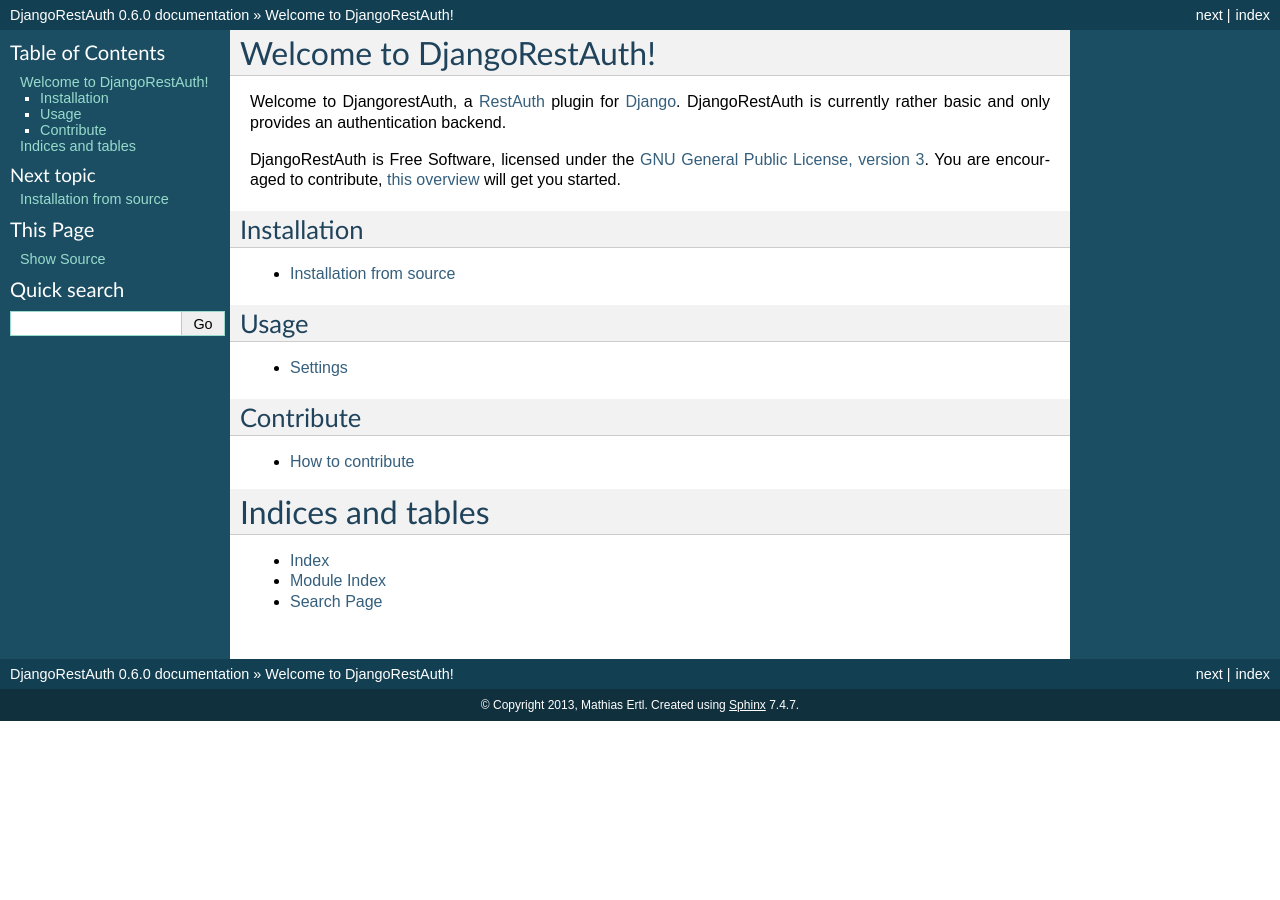
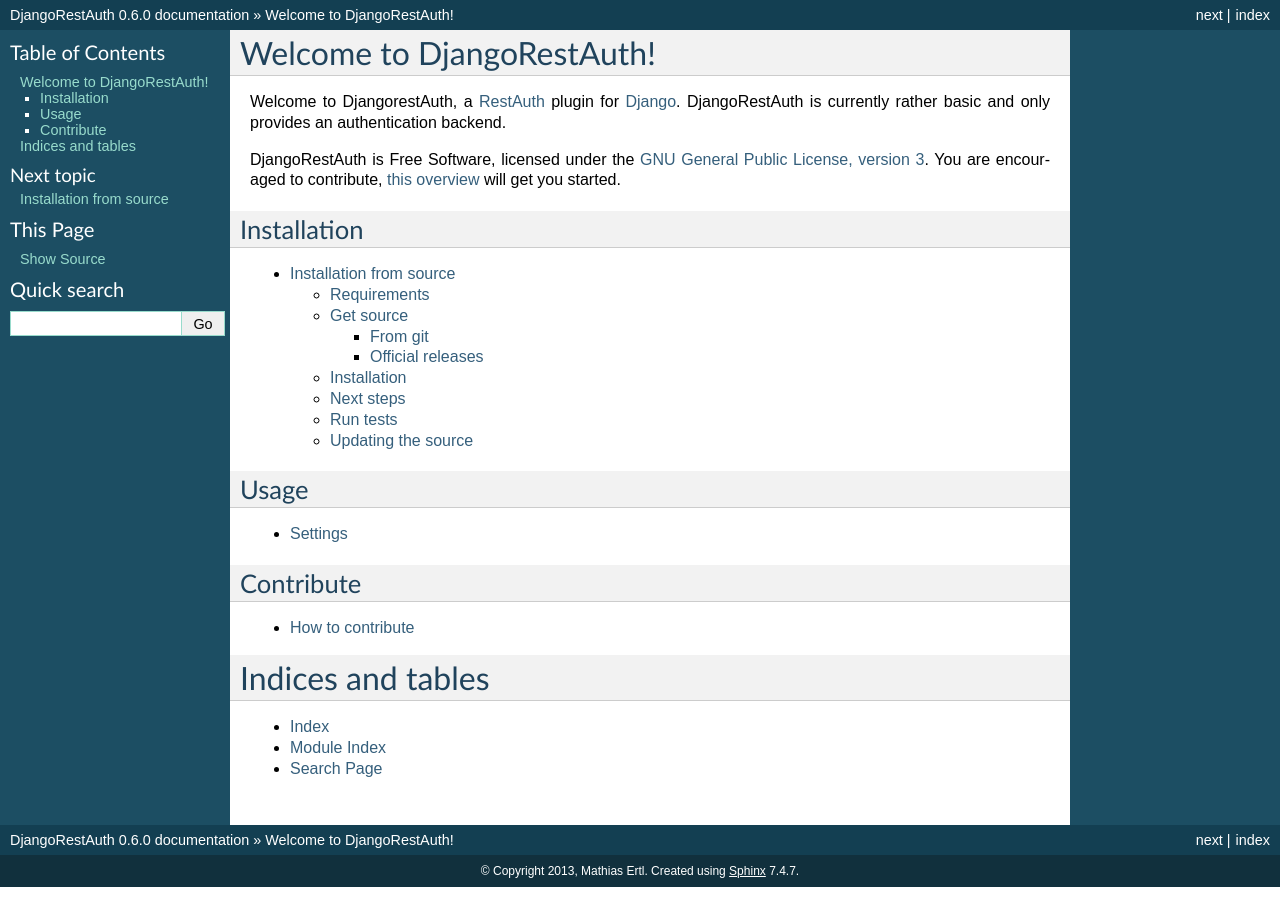
Before and after one commit to RestAuth/django, a Sphinx documentation site: the page built from doc/source/index.rst, in a window 1280 px wide. Built offline with Sphinx 7.4.7, drawn with Linux system fonts in a browser that asks for light colours; part of the change alters nothing that is shown.

```diff
--- a/doc/source/install/source.rst
+++ b/doc/source/install/source.rst
@@ -1,2 +1,101 @@
 Installation from source
 ________________________
+
+Requirements
+------------
+
+RestAuth has the following requirements:
+
+* `Python`_ 2.6.5 or later or Python 3.2 or later
+* `Django`_ 1.5 or later - RestAuth is written as a Django project
+* `RestAuthClient`_ 0.6.1 or later
+
+Get source
+----------
+
+From git
+++++++++
+
+This project is developed on `git.fsinf.at <https://git.fsinf.at/>`_. You can
+view the source code at `git.fsinf.at/restauth/django
+<https://git.fsinf.at/restauth/django>`_. To clone the repository to a directory
+named "RestAuth", simply do:
+
+.. code-block:: bash
+
+   git clone http://git.fsinf.at/restauth/django.git DjangoRestAuth
+
+.. NOTE:: A mirror of this git-repository is available
+   `on github <https://github.com/matigit/django-restauth>`_.
+
+Older versions are marked as tags. You can view available tags with
+:command:`git tag -l`. You can use any of those versions with :command:`git
+checkout`, for example :command:`git checkout 1.0`.  To move back to the newest
+version, use :command:`git checkout master`.
+
+If you ever want to update the source code, just use:
+
+.. code-block:: bash
+
+   python setup.py clean
+   git pull
+
+... and do the same as if you where
+:ref:`doing a new installation <install_from-source_installation>`.
+
+Official releases
++++++++++++++++++
+
+You can download official releases of RestAuth `here
+<https://server.restauth.net/download>`_. The latest release is version
+|restauth-latest-release|.
+
+.. _install_from-source_installation:
+
+Installation
+------------
+
+Installation itself is very easy. Just go to the directory where your source is
+located ("RestAuth" in the above example) and run:
+
+.. code-block:: bash
+
+   python setup.py build
+   python setup.py install
+
+Once you have installed RestAuth, you can go on :doc:`configuring your webserver
+<../config/webserver>` and :doc:`configuring RestAuth <../config/restauth>`.
+
+Next steps
+----------
+Now that you have installed RestAuth, you still need to
+
+#. :doc:`configure your webserver <../config/webserver>`
+#. :doc:`setup your database <../config/database>`
+#. :doc:`configure RestAuth <../config/restauth>`
+
+Run tests
+---------
+
+RestAuth features an extensive test suite. You can run those tests using:
+
+.. code-block:: bash
+
+   python setup.py test
+
+Note that you can run these tests even if you already installed RestAuth or
+locally configured your RestAuth installation. The tests will *always* use their
+own temporary database.
+
+.. _source-update:
+
+Updating the source
+-------------------
+
+To update the source code, just run:
+
+.. code-block:: bash
+
+   python setup.py clean
+   git pull
+   python setup.py install
```
